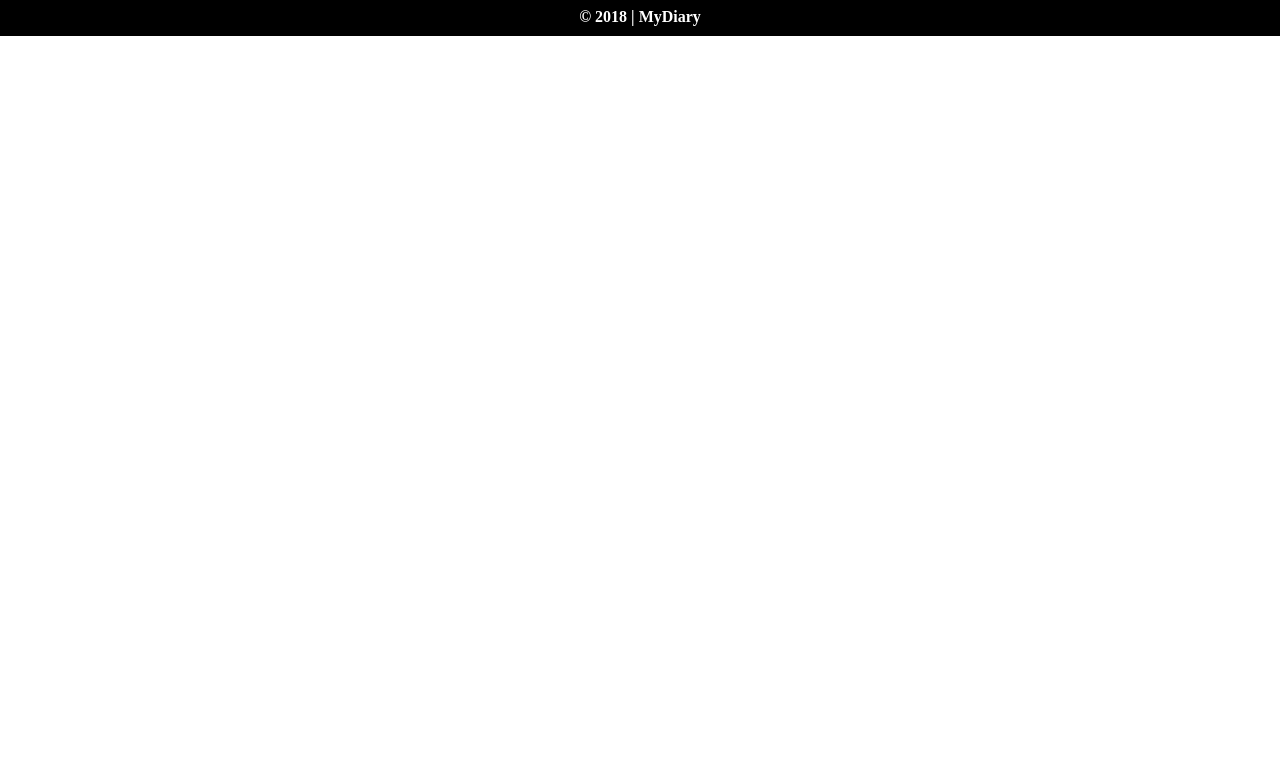
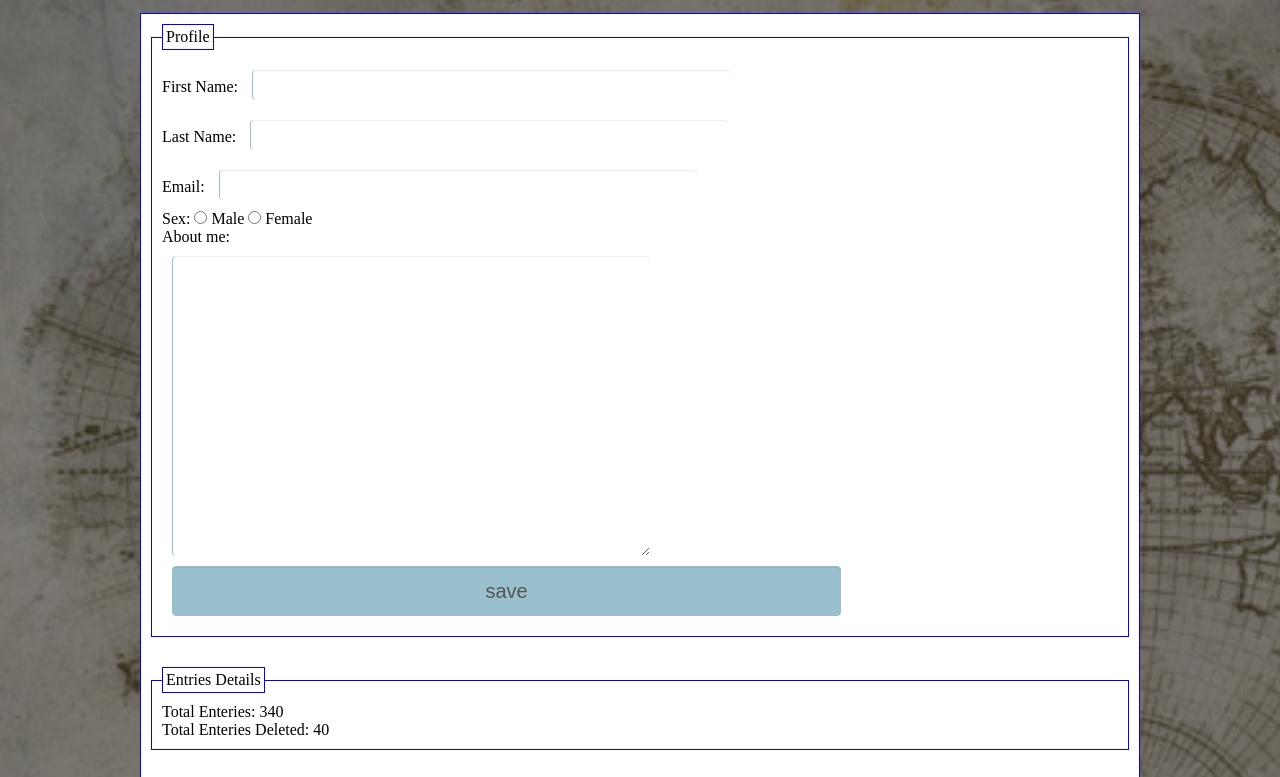
Before and after one commit to slimsolz/MyDiary, a plain HTML site: page UI/profile.html in a window 1280 px wide. Shown: the part 60-837 px from the top of the page. Before the commit the page ends 800 px from the top, so only its background shows below. Drawn offline with Linux system fonts and the light colour scheme.

Commit message:
Add form to edit profile and notification setting

```diff
--- a/UI/profile.html
+++ b/UI/profile.html
@@ -13,11 +13,64 @@
       </div>
       <div class="linkdiv col-6">
         <ul class="headerLinks">
-          <!-- <li><a href="profile.html">Profile</a></li> -->
+          <li><a href="entries.html">Entries</a></li>
           <li><a href="index.html">Log Out</a></li>
         </ul>
       </div>
     </header>
+
+    <div id="profilewrapper">
+      <div class="row">
+        <div class="col-12">
+          <section class="profile">
+            <fieldset>
+              <legend>Profile</legend>
+              <form class="profile_form">
+              <div>
+                <label for="firstname">First Name:</label>
+                <input type="text" name="firstname" id="firstname" class="profile-input">
+              </div>
+              <div>
+                <label for="lastname">Last Name:</label>
+                <input type="text" name="lastname" id="lastname" class="profile-input">
+              </div>
+              <div>
+                <label for="email">Email:</label>
+                <input type="text" name="email" id="email" class="profile-input">
+              </div>
+              <div>
+                <label for="sex">Sex:</label>
+                <input type="radio" name="sex" id="male" value="M"> Male
+                <input type="radio" name="sex" id="female" value="F"> Female
+              </div>
+              <div>
+                <label for="About">About me:</label>
+                <textarea class="profile-input"></textarea>
+              </div>
+              <div>
+                <input type="submit" name="save" value="save" class="form-input">
+              </div>
+            </form>
+            </fieldset>
+
+            <fieldset>
+              <legend>Entries Details</legend>
+              <p>Total Enteries: 340</p>
+              <p>Total Enteries Deleted: 40</p>
+            </fieldset>
+
+            <fieldset>
+              <legend>Setting</legend>
+              <p>Get notifications via email to write an entry</p>
+              <input type="radio" name="notification" value="12">12 PM Daily
+              <input type="radio" name="notification" value=""> Weekly
+              <input type="radio" name="notification" value=""> Once a month
+              <input type="radio" name="notification" checked value="0"> None
+            </fieldset>
+          </section>
+        </div>
+      </div>
+    </div>
 
     <footer>
       &copy; 2018 | MyDiary
--- a/UI/style/style.css
+++ b/UI/style/style.css
@@ -58,7 +58,7 @@ article, aside, details, figcaption, figure, footer, header, hgroup, main, menu,
 
 header {
   border-bottom: 1px solid black;
-  background-color: red;
+  background-color: blue;
 }
 
 header a {
@@ -85,7 +85,7 @@ header h2 {
   border: 1px solid white;
   padding: 10px;
   color: white;
-  background-color: red
+  background-color: blue
 }
 
 .logo a:hover {
@@ -169,8 +169,9 @@ footer {
 	text-align: center;
 	padding: 10px;
 	font-weight: bold;
-	background-color: black;
-	color: white;
+	background-color: white;
+  border-top: 1px solid blue;
+	color: blue;
 }
 
 #entriesList {
@@ -269,10 +270,12 @@ figure {
 
 /* The Close Button */
 .close {
-  color: red;
+  color: white;
+  background-color: red;
   float: right;
   font-size: 28px;
   font-weight: bold;
+  border: 1px solid red;
 }
 
 .close:hover,
@@ -330,11 +333,65 @@ figure {
           transition: border-color ease-in-out .15s, box-shadow ease-in-out .15s;
 }
 
-#new_form textarea {
+.profile-input {
+  display: inline-block;
+  width: 50%;
+  height: 30px;
+  padding: 6px 12px;
+  margin: 10px;
+  font-size: 20px;
+  line-height: 1.428571429;
+  color: #555;
+  background-color: #fff;
+  background-image: none;
+  border: none;
+  border-left: 1px solid #9AC0CD;
+  border-radius: 4px;
+  -webkit-box-shadow: inset 0 1px 1px rgba(0, 0, 0, .075);
+          box-shadow: inset 0 1px 1px rgba(0, 0, 0, .075);
+  -webkit-transition: border-color ease-in-out .15s, box-shadow ease-in-out .15s;
+          transition: border-color ease-in-out .15s, box-shadow ease-in-out .15s;
+}
+
+legend {
+  border: 1px solid blue;
+  padding: 3px;
+}
+
+#new_form textarea, {
 	height: 457px;
+}
+
+.profile_form textarea {
+  height: 300px;
+  display: block;
 }
 
 #new_form input[type=submit] {
 	background: #9AC0CD;
 	border: 1px solid #9AC0CD;
 }
+
+.profile_form input[type=submit] {
+  background: #9AC0CD;
+  border: 1px solid #9AC0CD;
+}
+
+#profilewrapper {
+  background: linear-gradient(rgba(0,0,0,0.5),rgba(0,0,0,0.5)) ,url(../images/profile_bg.jpg) no-repeat;
+  background-size: cover;
+}
+
+.profile {
+  max-width: 1000px;
+  margin: 0 auto;
+  border: 1px solid blue;
+  padding: 10px;
+  background-color: white;
+}
+
+fieldset {
+  margin-bottom: 30px;
+  padding: 10px;
+  border: 1px solid blue;
+}
```
Also changed, not shown: UI/images/profile_bg.jpg (added).
